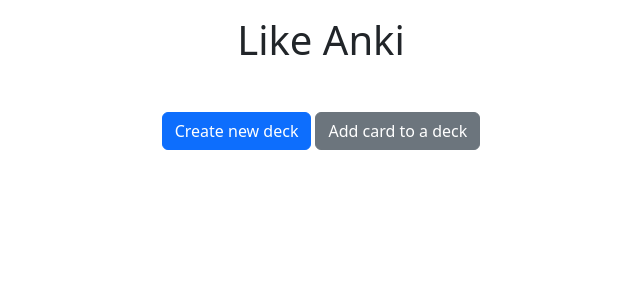
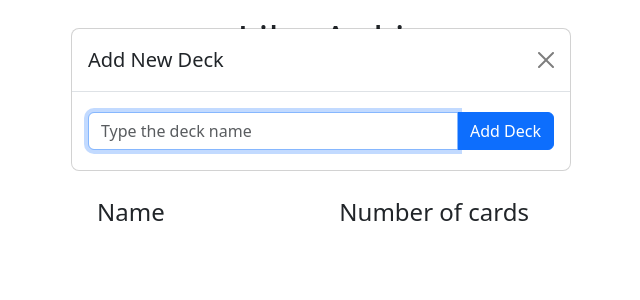
Before and after one commit to layard32/like-anki, a React (Create React App) app in the folder like-anki/: page / in a window 1280 px wide. Both pictures are taken after a click on the button "Create new deck". Shown: the top 300 px of the page, without its empty margins (319-959 px from the left). Built offline with nearby package versions, Linux system fonts and the light colour scheme.

Commit message:
too many things

```diff
--- a/like-anki/package.json
+++ b/like-anki/package.json
@@ -14,6 +14,7 @@
     "bootstrap": "^5.3.3",
     "react": "^19.0.0",
     "react-dom": "^19.0.0",
+    "react-icons": "^5.4.0",
     "react-scripts": "5.0.1",
     "typescript": "^4.9.5",
     "web-vitals": "^2.1.4"
--- a/like-anki/src/App.tsx
+++ b/like-anki/src/App.tsx
@@ -1,24 +1,30 @@
 import React from 'react';
 import DeckList from './components/DeckList';
-import DeckModel from './model/DeckModel';
 import DeckReducer from './hooks/DeckReducer';
+import Modal from './components/Modal';
 
 const App: React.FC = () => {
   // stati per la gestione dei deck
-  const [decks, dispatch] = React.useReducer(DeckReducer, []);
+  const [decks, dispatchDecks] = React.useReducer(DeckReducer, []);
+
+  // logica per il modale
+  const [showModal, setShowModal] = React.useState<boolean>(false);
+  const handleModal = () => {
+    if (!showModal) setShowModal(true);
+    else setShowModal(false);
+  }
 
   return (
     <>
     <h1 className='text-center mt-3'> Like Anki </h1>
+    {showModal ? <Modal handleModal = {handleModal} dispatch = {dispatchDecks} /> : null}
 
     <div className='d-flex justify-content-center mt-5 gap-1'>
-      <button className='btn btn-primary'> Create new deck </button>
+      <button className='btn btn-primary' onClick={handleModal}> Create new deck </button>
       <button className='btn btn-secondary'> Add card to a deck </button>
     </div>
 
-    <div className='d-flex flex-column mt-5'>
-      <DeckList />
-    </div>
+    <DeckList decks = {decks} dispatch = {dispatchDecks} />
     </>
   );
 }
--- a/like-anki/src/components/Deck.tsx
+++ b/like-anki/src/components/Deck.tsx
@@ -1,11 +1,24 @@
-import React from 'react'
+import React from 'react';
+import DeckModel from '../model/DeckModel';
+import { MdDelete } from "react-icons/md";
 
-const Deck: React.FC = () => {
-  return (
-    <div>
-
-    </div>
-  )
+interface Props {
+  deck: DeckModel;
+  dispatch: React.Dispatch<any>;
 }
 
-export default Deck
+const Deck: React.FC<Props> = ({ deck, dispatch }: Props) => {
+  return (
+    <div className='card w-100 mb-3'>
+      <div className='card-body d-flex justify-content-between align-items-center'>
+        <span className='h4'>{deck.name}</span>
+        <div className='d-flex align-items-center ms-auto'>
+          <span className='h4 me-3'>{deck.numberOfCards}</span>
+          <MdDelete className='text-danger' style={{ cursor: 'pointer', fontSize: '2rem' }} onClick={() => dispatch({ type: 'REMOVE-DECK', payload: deck.id })} />
+        </div>
+      </div>
+    </div>
+  );
+}
+
+export default Deck;
--- a/like-anki/src/components/DeckList.tsx
+++ b/like-anki/src/components/DeckList.tsx
@@ -1,11 +1,26 @@
-import React from 'react'
+import React from 'react';
+import DeckModel from '../model/DeckModel';
+import Deck from './Deck';
 
-const DeckList: React.FC = () => {
-  return (
-    <div>
-
-    </div>
-  )
+interface Props {
+    decks: DeckModel[];
+    dispatch: React.Dispatch<any>;
 }
 
-export default DeckList
+const DeckList: React.FC<Props> = ({ decks, dispatch }: Props) => {
+    return (
+        <div className='mt-5 d-flex flex-column align-items-center no-wrap mx-auto' style={{ maxWidth: '35%', minWidth: '400px' }}>
+            <div className='w-100 mb-3'>
+                <div className='d-flex justify-content-between align-items-center'>
+                    <span className='h4 me-5'>Name </span>
+                    <span className='h4 me-3'>Number of cards</span>
+                </div>
+            </div>
+            {decks.map((deck) => (
+                    <Deck key={deck.id} deck={deck} dispatch={dispatch} />
+                ))}
+        </div>
+    );
+}
+
+export default DeckList;
--- /dev/null
+++ b/like-anki/src/components/Modal.tsx
@@ -0,0 +1,58 @@
+import React, { useEffect, useRef } from 'react';
+
+interface Props {
+    handleModal: () => void;
+    dispatch: React.Dispatch<any>;
+}
+
+const Modal: React.FC<Props> = ({ handleModal, dispatch }: Props) => {
+    // stato per il nome del deck
+    const [deckName, setDeckName] = React.useState<string>('');
+    const inputRef = useRef<HTMLInputElement>(null);
+
+    // effect hook per mettere subito focus sull'input
+    useEffect(() => {
+        if (inputRef.current) {
+            inputRef.current.focus();
+        }
+    }, []);
+
+    // logica per aggiunta del deck
+    const handleAddDeck = () => {
+        if (deckName !== '') {
+            dispatch({ type: 'ADD-DECK', payload: deckName });
+            handleModal();
+        }
+    };
+
+    return (
+        <div className="modal show d-block">
+            <div className="modal-dialog">
+                <div className="modal-content">
+                    <div className="modal-header">
+                        <h5 className="modal-title">Add New Deck</h5>
+                        <button type="button" className="btn-close" onClick={handleModal}></button>
+                    </div>
+                    <div className="modal-body input-group my-1">
+                        <input
+                            type="text"
+                            className="form-control"
+                            placeholder="Type the deck name"
+                            value={deckName}
+                            onChange={(e) => setDeckName(e.target.value)}
+                            onKeyDown={(e) => {
+                                if (e.key === 'Enter') {
+                                    handleAddDeck();
+                                }
+                            }}
+                            ref={inputRef}
+                        />
+                        <button type="button" className="btn btn-primary" onClick={handleAddDeck}> Add Deck </button>
+                    </div>
+                </div>
+            </div>
+        </div>
+    );
+};
+
+export default Modal;
--- a/like-anki/src/hooks/DeckReducer.tsx
+++ b/like-anki/src/hooks/DeckReducer.tsx
@@ -9,9 +9,9 @@
 const DeckReducer = (state: DeckModel[], action: DeckAction) => {
     switch (action.type) {
         case 'ADD-DECK':
-            return state
+            return [...state, {id: Math.random(), name: action.payload, numberOfCards: 0}];
         case 'REMOVE-DECK':
-            return state
+            return state.filter((deck) => deck.id !== action.payload);
         case 'EDIT-DECK':
             return state
         default:
```
Also changed, not shown: 2 other files (tests, documents, lock files or other folders).
